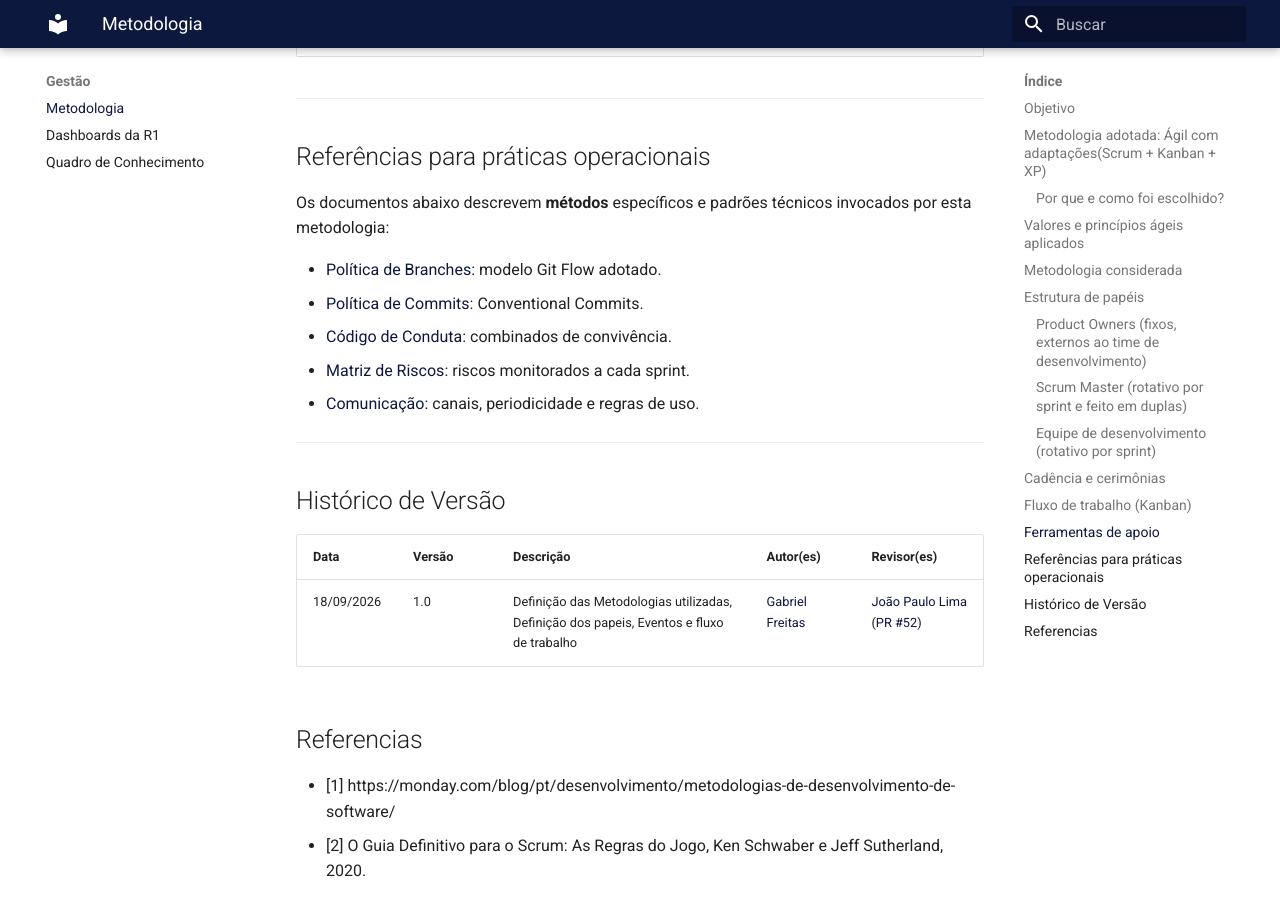
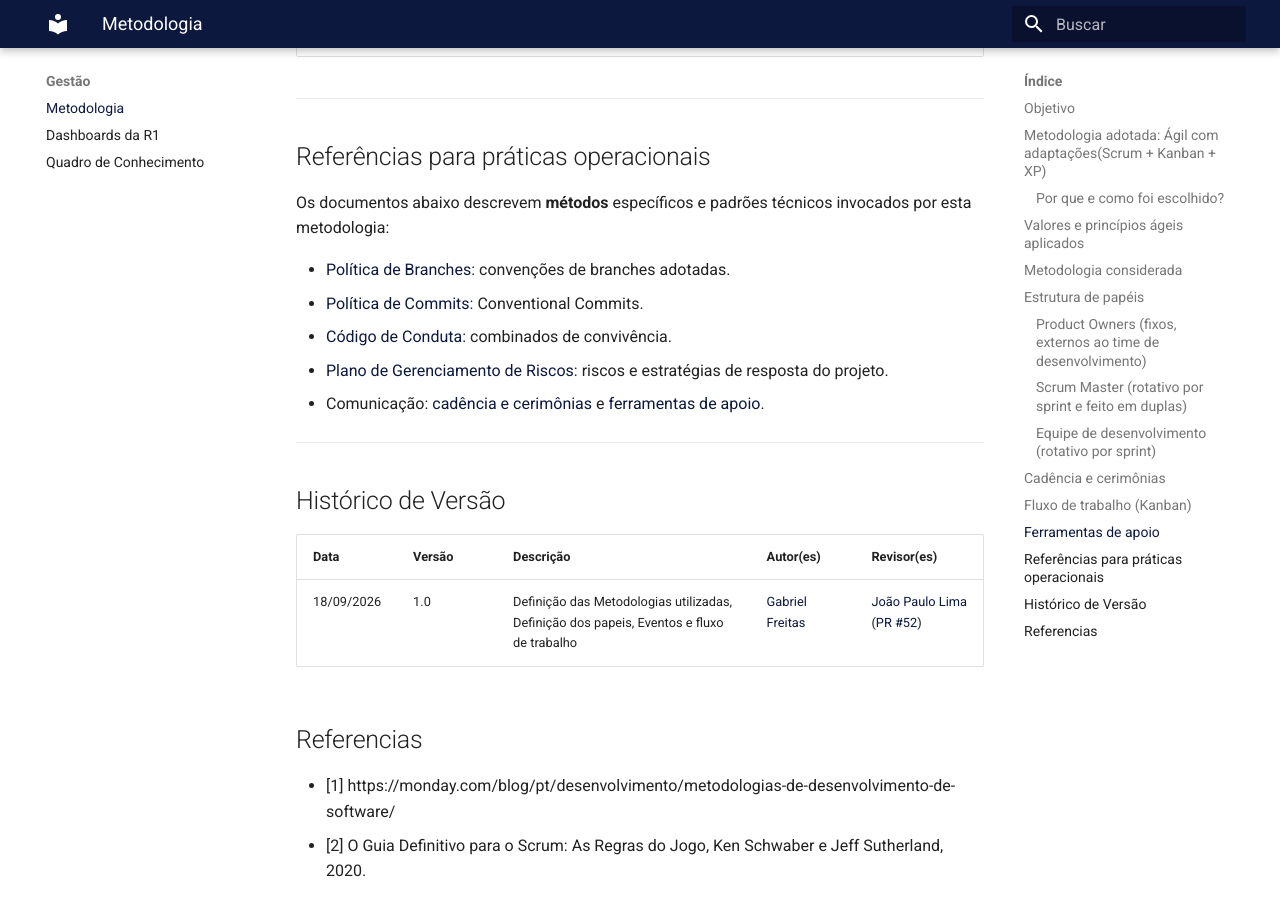
Before and after one commit to fga-eps-mds/2026-2-AnatoQuizUp-Doc, an MkDocs documentation site: the page built from docs/metodologia/metodologia.md, in a window 1280 px wide and 900 px high, scrolled down 5967 px. Built offline with MkDocs 1.6.1 and Material for MkDocs 9.7.7, drawn with Linux system fonts in a browser that asks for light colours.

```diff
--- a/docs/metodologia/metodologia.md
+++ b/docs/metodologia/metodologia.md
@@ -138,11 +138,11 @@ O fluxo de cada item segue um quadro Kanban no **ZenHub** (integrado ao GitHub).
 
 Os documentos abaixo descrevem **métodos** específicos e padrões técnicos invocados por esta metodologia:
 
-- [Política de Branches](../contribuicao/politica_branchs.md): modelo Git Flow adotado.
-- [Política de Commits](../contribuicao/politica_commits.md): Conventional Commits.
-- [Código de Conduta](../contribuicao/codigo_conduta.md): combinados de convivência.
-- [Matriz de Riscos](riscos.md): riscos monitorados a cada sprint.
-- [Comunicação](comunicacao.md): canais, periodicidade e regras de uso.
+- [Política de Branches](../contribuicao/branches.md): convenções de branches adotadas.
+- [Política de Commits](../contribuicao/commits.md): Conventional Commits.
+- [Código de Conduta](https://github.com/fga-eps-mds/2026-2-AnatoQuizUp-Doc/blob/main/CODE_OF_CONDUCT.md): combinados de convivência.
+- [Plano de Gerenciamento de Riscos](../produto/plano-de-riscos.md): riscos e estratégias de resposta do projeto.
+- Comunicação: [cadência e cerimônias](#cadencia-e-cerimonias) e [ferramentas de apoio](#ferramentas-de-apoio).
 
 ---
 
```
Also changed, not shown: docs/contribuicao/branches.md (+1 -1 lines), docs/produto/missoes-diarias.md (+5 -5 lines), docs/produto/visao.md (+1 -1 lines).
